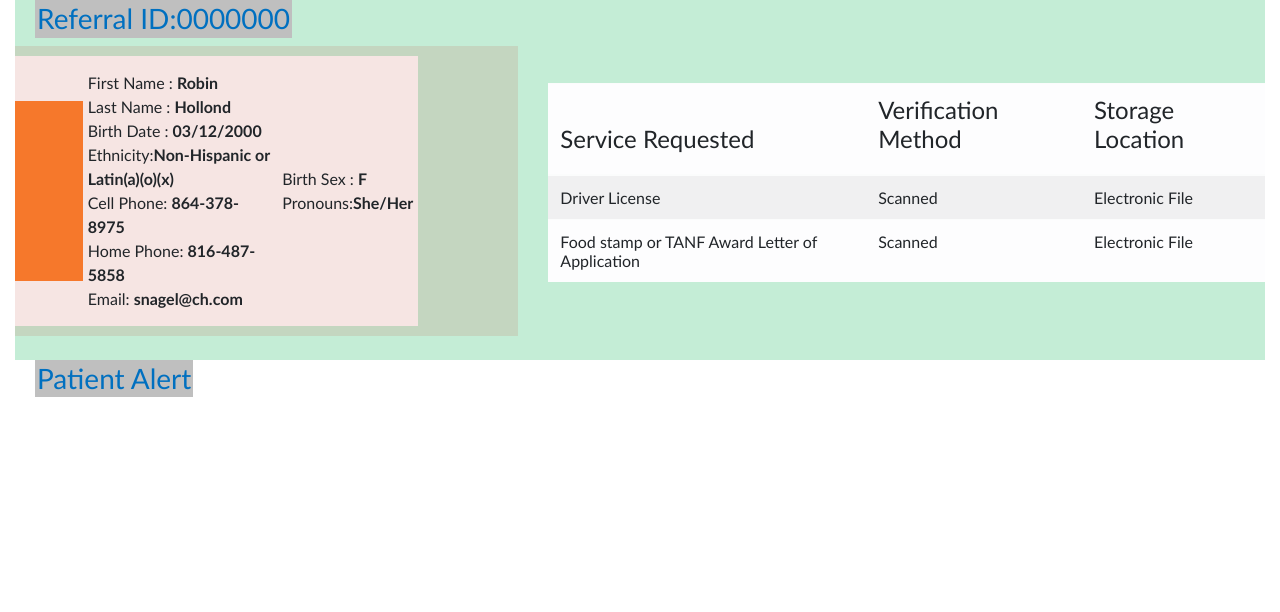
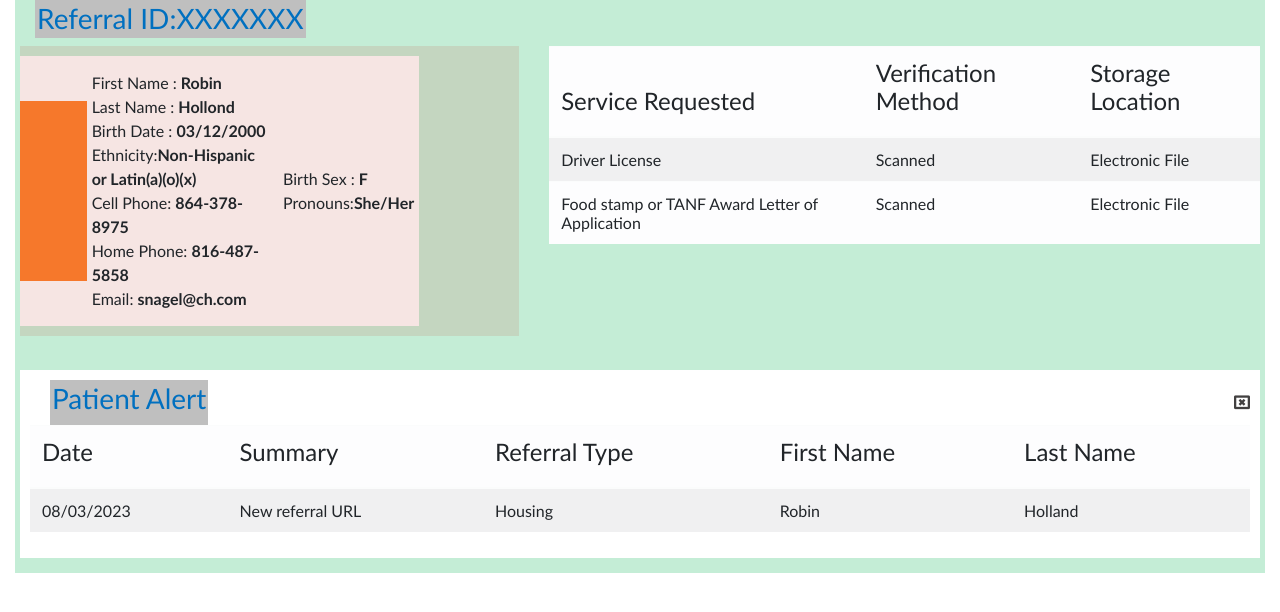
Before and after one commit to killersuresh93/Social-Care-Hub, a React (Create React App) app: page / in a window 1280 px wide. Shown: the top 612 px of the page. Built offline with nearby package versions, Linux system fonts and the light colour scheme; the HTML template or start-up script is replaced by a standard one.

Commit message:
4 files modified

```diff
--- a/public/index.html
+++ b/public/index.html
@@ -2,4 +2,8 @@
   rel="stylesheet"
   href="https://stackpath.bootstrapcdn.com/bootstrap/4.3.1/css/bootstrap.min.css"
 />
+<link
+  rel="stylesheet"
+  href="https://cdnjs.cloudflare.com/ajax/libs/font-awesome/4.7.0/css/font-awesome.min.css"
+/>
 <div id="root"></div>
--- a/src/components/patientAlert.tsx
+++ b/src/components/patientAlert.tsx
@@ -3,11 +3,48 @@ import * as React from 'react';
 export default function PatientAlert() {
   return (
     <div className="patient-alert">
-
+      <div className="patient-alert-header">
         <div className="heading">
           <h3>Patient Alert</h3>
         </div>
-
+        <div>
+          <a>
+            <i className="fa fa-window-close-o" aria-hidden="true"></i>
+          </a>
+        </div>
+      </div>
+      <div className="table-responsive">
+        <table className="table table-striped table-light">
+          <thead>
+            <tr>
+              <th scope="col">
+                <h4>Date</h4>
+              </th>
+              <th scope="col">
+                <h4>Summary</h4>
+              </th>
+              <th scope="col">
+                <h4>Referral Type</h4>
+              </th>
+              <th scope="col">
+                <h4>First Name</h4>
+              </th>
+              <th scope="col">
+                <h4>Last Name</h4>
+              </th>
+            </tr>
+          </thead>
+          <tbody>
+            <tr>
+              <td>08/03/2023</td>
+              <td>New referral URL</td>
+              <td>Housing</td>
+              <td>Robin</td>
+              <td>Holland</td>
+            </tr>
+          </tbody>
+        </table>
+      </div>
     </div>
   );
 }
--- a/src/components/patientDetails.tsx
+++ b/src/components/patientDetails.tsx
@@ -4,9 +4,10 @@ export default function PatientDetails() {
   return (
     <div className="patient-details">
       <div className="heading">
-        <h3>Referral ID:0000000</h3>
+        <h3>Referral ID:XXXXXXX</h3>
       </div>
-      <div className="patient-details-div row">
+      <div className="patient-details-div">
+        <div className="row">
           <div className="col-md-5">
             <div className="patient-info ">
               <div className="patient-info-div">
@@ -77,11 +78,10 @@ export default function PatientDetails() {
               </table>
             </div>
           </div>
-
         </div>
-      <br/>
+      </div>
+      <br />
       <PatientAlert />
-
     </div>
   );
 }
--- a/src/style.css
+++ b/src/style.css
@@ -6,11 +6,12 @@
 
 * {
   font-family: 'Gill Sans', 'Gill Sans MT', Calibri, 'Trebuchet MS', sans-serif;
-
   padding: 0px;
   border: 0px;
 }
-
+i {
+  color: #424040;
+}
 .heading {
   background-color: var(--heading-background);
   max-width: fit-content;
@@ -23,12 +24,14 @@
 }
 .patient-details {
   background-color: #c4edd6;
+  padding-bottom: 10px;
 }
 
 .patient-details-div {
   display: flex;
   align-items: center;
   justify-content: left;
+  margin: 5px;
 }
 .patient-info {
   background-color: #c4d6c0;
@@ -43,4 +46,11 @@
 }
 .patient-alert {
   background-color: #ffffff;
+  margin: 5px;
+  padding: 10px;
 }
+.patient-alert-header {
+  display: flex;
+  align-items: center;
+  justify-content: space-between;
+}
```
Lines whose indentation alone changed are shown as unchanged.
